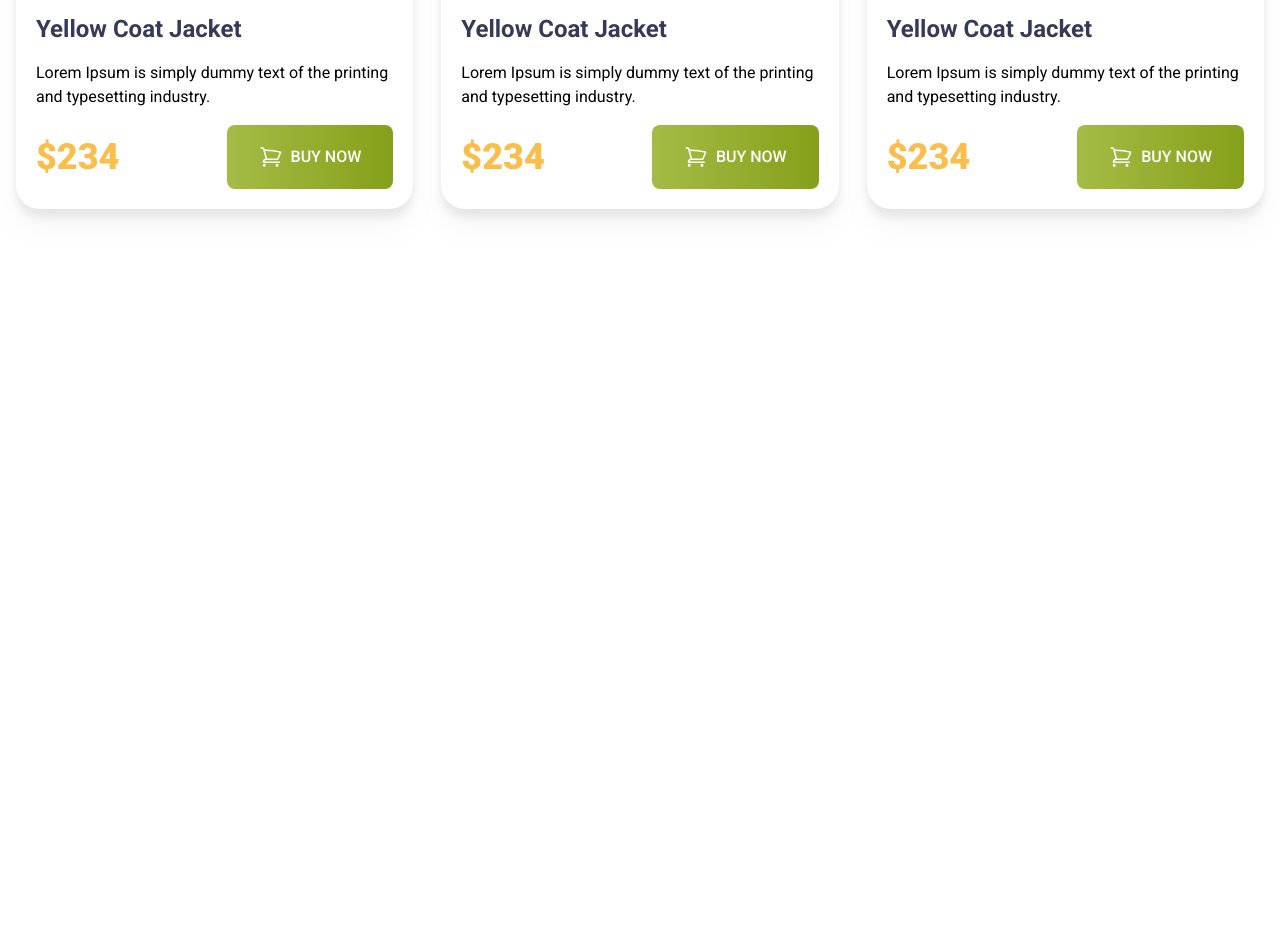
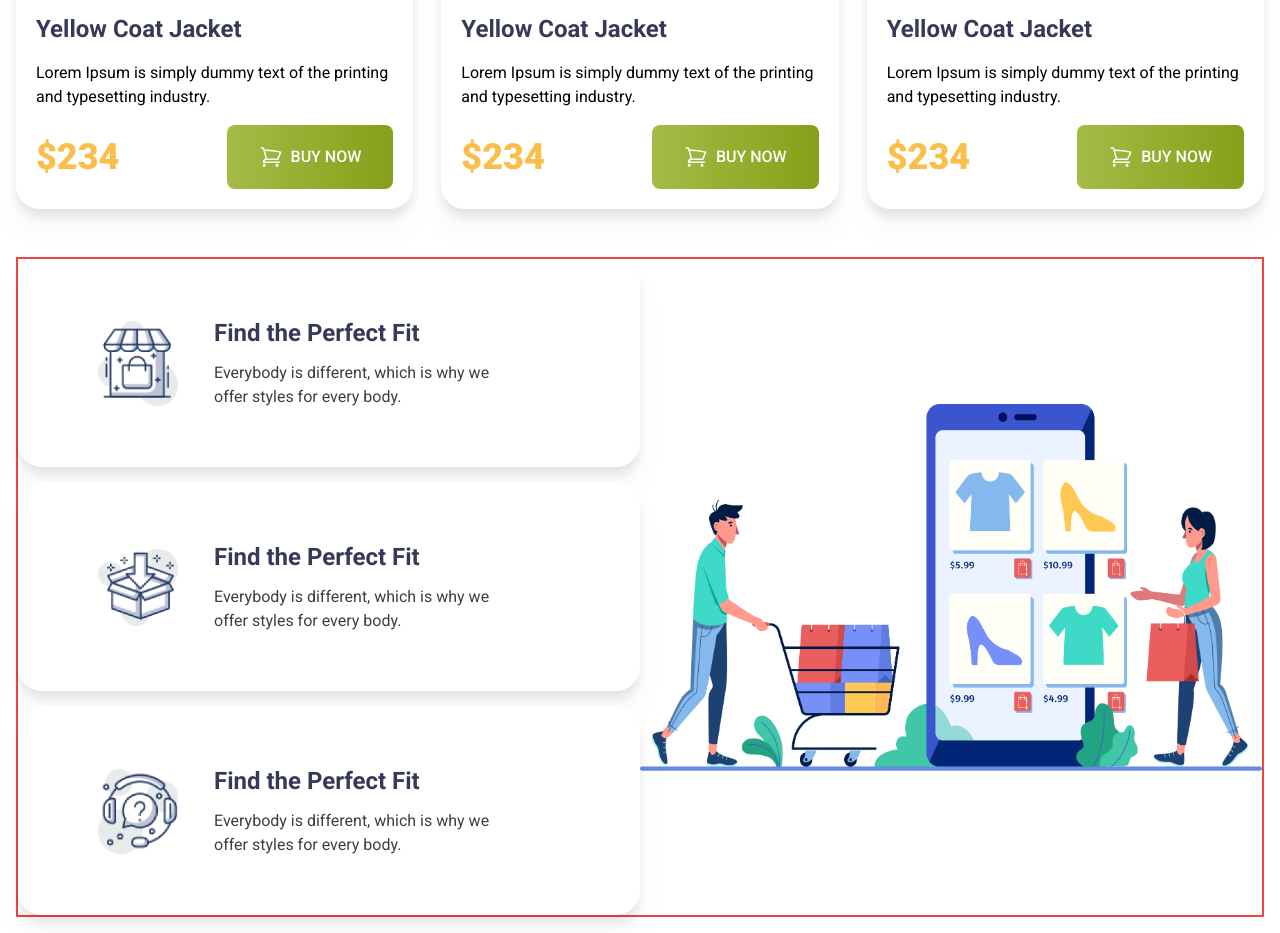
Before and after one commit to md-ratul-gazi/Module-12-Practice-Task, a plain HTML site: page index.html in a window 1280 px wide. Shown: the part 1968-2901 px from the top of the page. Before the commit the page ends 2241 px from the top, so only its background shows below. Drawn offline with nearby package versions, Linux system fonts and the light colour scheme.

Commit message:
service section design complete

```diff
--- a/index.html
+++ b/index.html
@@ -372,6 +372,84 @@
         <!-- Man Jacket container ends here -->
       </section>
       <!-- Man Jacker section ends here -->
+
+      <!-- Service section starts here -->
+      <section
+        class="grid grid-cols-2 items-center border-2 border-red-500 my-128"
+      >
+        <!-- Service container starts here -->
+        <div class="space-y-4">
+          <div class="font-roboto">
+            <!-- Service Find the perfect fit -->
+            <div
+              class="flex items-center gap-9 bg-[#fff] rounded-3xl drop-shadow-xl p-20 h-52"
+            >
+              <div>
+                <img
+                  class="w-20 h-100%"
+                  src="icons/house.png"
+                  alt="House Icon"
+                />
+              </div>
+              <div class="space-y-3">
+                <h4 class="text-[#363958] text-2xl font-bold">
+                  Find the Perfect Fit
+                </h4>
+                <p class="text-base text-[#3E3E3E] font-normal">
+                  Everybody is different, which is why we <br />
+                  offer styles for every body.
+                </p>
+              </div>
+            </div>
+          </div>
+          <div class="font-roboto">
+            <!-- Service Free Exchange -->
+            <div
+              class="flex items-center gap-9 bg-[#fff] rounded-3xl drop-shadow-xl p-20 h-52"
+            >
+              <div>
+                <img class="w-20 h-100%" src="icons/box.png" alt="Exchange Icon" />
+              </div>
+              <div class="space-y-3">
+                <h4 class="text-[#363958] text-2xl font-bold">
+                  Find the Perfect Fit
+                </h4>
+                <p class="text-base text-[#3E3E3E] font-normal">
+                  Everybody is different, which is why we <br />
+                  offer styles for every body.
+                </p>
+              </div>
+            </div>
+          </div>
+          <div class="font-roboto">
+            <!-- Service Contact Our Seller -->
+            <div
+              class="flex items-center gap-9 bg-[#fff] rounded-3xl drop-shadow-xl p-20 h-52"
+            >
+              <div>
+                <img class="w-20 h-100%" src="icons/question.png" alt="Question Icon" />
+              </div>
+              <div class="space-y-3">
+                <h4 class="text-[#363958] text-2xl font-bold">
+                  Find the Perfect Fit
+                </h4>
+                <p class="text-base text-[#3E3E3E] font-normal">
+                  Everybody is different, which is why we <br />
+                  offer styles for every body.
+                </p>
+              </div>
+            </div>
+          </div>
+        </div>
+        <!-- Service container ends here -->
+
+        <!-- Shopping Image section starts here -->
+        <div>
+          <img src="images/shopping.png" alt="Shopping Image" />
+        </div>
+        <!-- Shopping Image section ends here -->
+      </section>
+      <!-- Service section ends here -->
     </main>
     <!-- Main section ends here -->
   </body>
```
